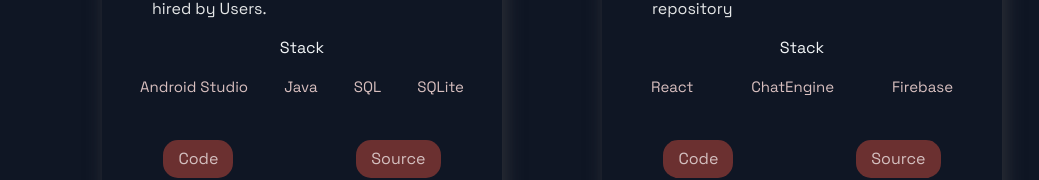
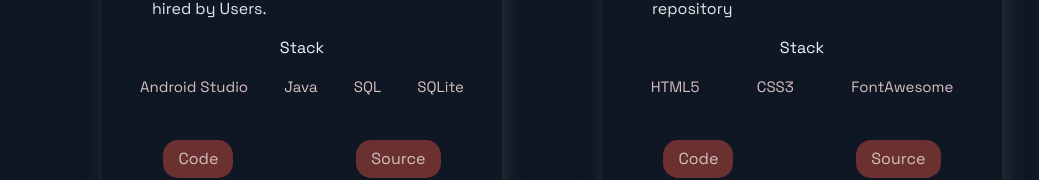
Before and after one commit to ThatoEmeka/PortfolioSite_ReactJS, a Next.js app: page / in a window 1280 px wide. Shown: the part 1852-2032 px from the top of the page, without its empty margins (88-1127 px from the left). Built offline with nearby package versions, Linux system fonts and the light colour scheme.

Commit message:
bug fixes

```diff
--- a/package.json
+++ b/package.json
@@ -8,6 +8,7 @@
     "start": "next start"
   },
   "dependencies": {
+    "gh-pages": "^3.2.3",
     "next": "10.2.3",
     "react": "17.0.2",
     "react-dom": "17.0.2",
--- a/src/components/Projects/Projects.js
+++ b/src/components/Projects/Projects.js
@@ -11,7 +11,7 @@ const Projects = () => (
           Projects
       </SectionTitle>
       <GridContainer>
-        {projects.map(({id, image, title, description, tags, source, vist }) => (
+        {projects.map(({id, image, title, description, tags, visit, source }) => (
           <BlogCard key={id}>
           <Img src={image} />
           <TitleContent>
@@ -28,8 +28,8 @@ const Projects = () => (
             </TagList>
           </div>
           <UtilityList>
-            <ExternalLinks href="visit">Code</ExternalLinks>
-            <ExternalLinks href="source">Source</ExternalLinks>
+            <ExternalLinks href={visit}>Code</ExternalLinks>
+            <ExternalLinks href={source}>Source</ExternalLinks>
           </UtilityList>
           </BlogCard>
         ))}
--- a/src/constants/constants.js
+++ b/src/constants/constants.js
@@ -13,8 +13,8 @@ export const projects = [
     description:" Using the Android Studio IDE to create a resellers store. This store allows CPUT students to sell used text books. ",
     image: '/images/book.png',
     tags: ['Android Studio', 'Java', 'SQL'],
-    source: 'https://emekathatonwamadi.netlify.app/', target: "_blank",
-    visit: 'https://emekathatonwamadi.netlify.app/', target: "_blank",
+    source: 'https://emekathatonwamadi.netlify.app/',
+    visit: 'https://emekathatonwamadi.netlify.app/',
     id: 1,
   },
   {
@@ -22,25 +22,25 @@ export const projects = [
     description: " This application was created to allow create a market plcae where trainers could advertise thier skills and be hired by Users.",
       image: '/images/Rent.png',
       tags: ['Android Studio', 'Java', 'SQL', 'SQLite'],
-    source: 'https://github.com/ThatoEmeka/Rent-A-Trainer', target: "_blank",
-    visit: 'https://emekathatonwamadi.netlify.app/', target: "_blank",
+    source: 'https://github.com/ThatoEmeka/Rent-A-Trainer',
+    visit: 'https://emekathatonwamadi.netlify.app/',
     id: 2,
   },
   {
     title: 'MYBSC',
     description: "This is a school website currently used to advertise the institution and share news about the school. Private repository",
-    image: '/images/BSC.png',
-    tags: ['React', 'ChatEngine', 'Firebase'],
-    source: 'https://www.mybrightstartcollege.co.za/', target: "_blank",
-    visit: 'https://www.mybrightstartcollege.co.za/', target: "_blank",
+    image: '/images/bsc.png',
+    tags: ['HTML5', 'CSS3', 'FontAwesome'],
+    source: 'https://www.mybrightstartcollege.co.za/',
+    visit: 'https://www.mybrightstartcollege.co.za/',
     id: 3,
   },
 ];
 
 export const TimeLineData = [
-  { year: 2017, text: 'Started my journey', },
-  { year: 2018, text: 'Worked as a freelance developer', },
-  { year: 2019, text: 'Founded JavaScript Mastery', },
-  { year: 2020, text: 'Shared my projects with the world', },
-  { year: 2021, text: 'Started my own platform', },
+  { year: 2019, text: 'Started developer my journey', },
+  { year: 2019, text: 'Worked as a freelance developer created first react application', },
+  { year: 2020, text: 'Working on upsilling Java skills', },
+  { year: 2020, text: 'Freelance work for SMEs', },
+  { year: 2021, text: 'Created a company', },
 ];
```
Also changed, not shown: 2 other files (tests, documents, lock files or other folders).
